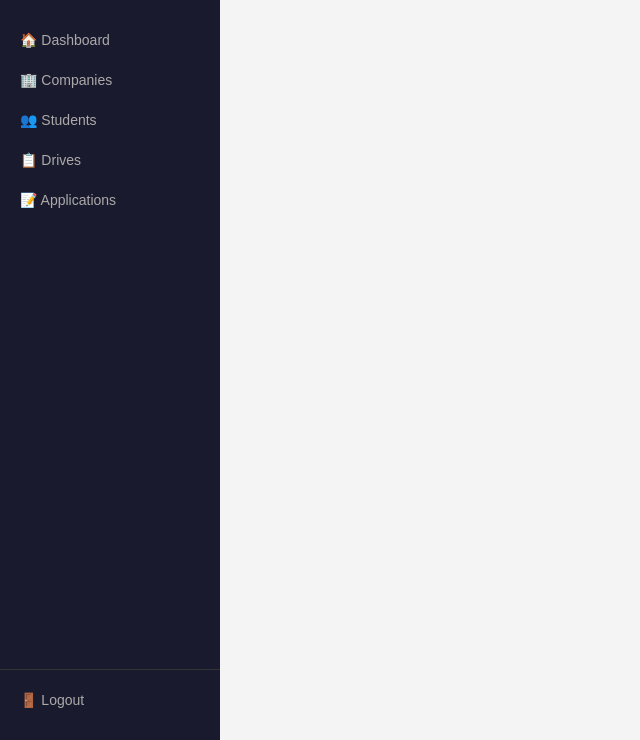
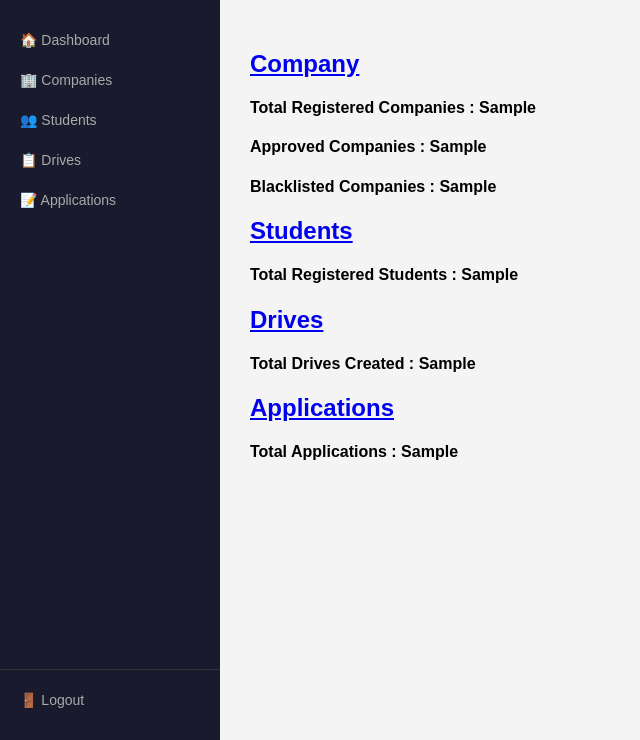
Before and after one commit to sunnykbharti/placement-portal, a Flask app: template templates/admin/summary.html in a window 1280 px wide. Shown: the part 60-800 px from the top of the page, without its empty margins (0-640 px from the left). Run offline with Flask 3, Linux system fonts and the light colour scheme; the template is opened without the code that fills it: most values are stand-ins (such as "Sample title", 1, 10 or a date in 2020).

Commit message:
Updated admin dashboard experience

```diff
--- a/templates/admin/summary.html
+++ b/templates/admin/summary.html
@@ -1,5 +1,23 @@
 {% extends "admin/dashboard.html" %}
 
 {% block content %}
+<div class="company_data">
+    <h2><a href="{{url_for('admin.viewCompany')}}">Company</a></h2>
+    <h4>Total Registered Companies : {{ tot_company }}</h4>
+    <h4>Approved Companies : {{ act_company }}</h4>
+    <h4>Blacklisted Companies : {{ inact_company }}</h4>
 
+</div>
+<div class="students_data">
+    <h2><a href="{{url_for('admin.viewStudent')}}">Students</a></h2>
+    <h4>Total Registered Students : {{ tot_students }}</h4>
+</div>
+<div class="drive_data">
+    <h2><a href="{{url_for('admin.viewDrive')}}">Drives</a></h2>
+    <h4>Total Drives Created : {{ tot_drives }}</h4>
+</div>
+<div class="application_data">
+    <h2><a href="{{url_for('admin.viewApplication')}}">Applications</a></h2>
+    <h4>Total Applications : {{ tot_applications }}</h4>
+</div>
 {% endblock %}
```
